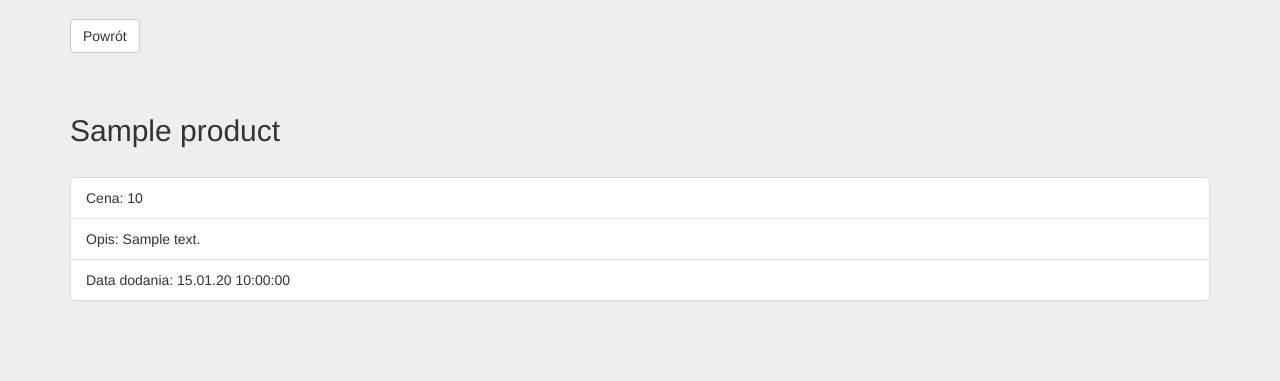
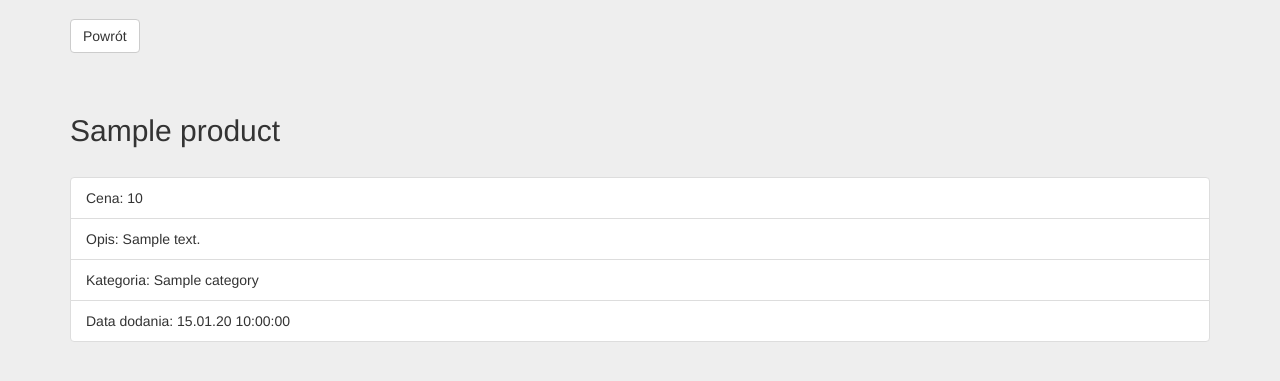
Before and after one commit to mientuma/shop, a Symfony app: template app/Resources/views/default/showProductDetails/showProductDetails.html.twig in a window 1280 px wide. Shown: the part 51-432 px from the top of the page. Run offline with Twig, Linux system fonts and the light colour scheme; the template is opened without the code that fills it: most values are stand-ins (such as "Sample title", 1, 10 or a date in 2020); some libraries are stand-ins or nearby versions.

Commit message:
hotfix - poprawione widoki szczegolow produktu

```diff
--- a/app/Resources/views/default/showProductDetails/showProductDetails.html.twig
+++ b/app/Resources/views/default/showProductDetails/showProductDetails.html.twig
@@ -10,6 +10,7 @@
     <ul class="list-group">
         <li class="list-group-item">Cena: {{ product.price }}</li>
         <li class="list-group-item">Opis: {{ product.description }}</li>
+        <li class="list-group-item">Kategoria: {{ product.category.name }}</li>
         <li class="list-group-item">Data dodania: {{ product.addTime|date("d.m.y H:i:s") }}</li>
     </ul>
 {% endblock %}
```
